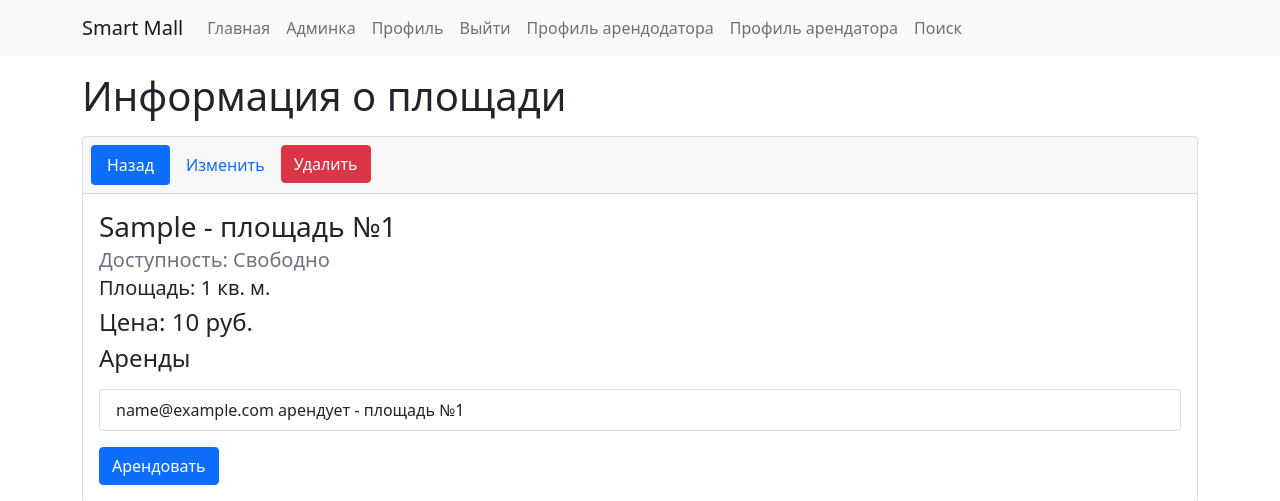
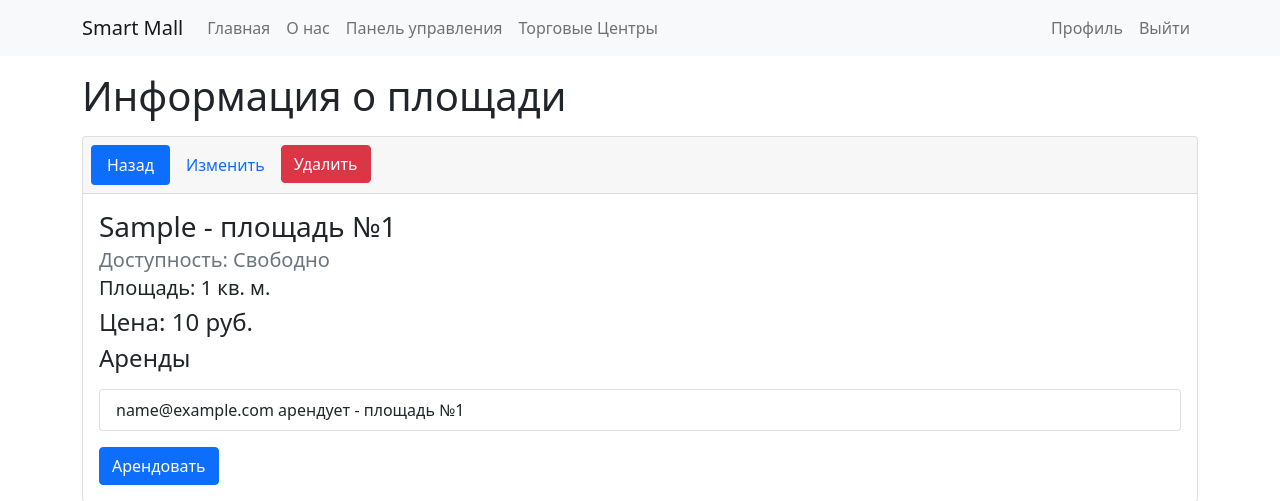
Before and after one commit to Zoncord/Smart-Mall, a Django app: page /dashboard/mall/1/area/1/ in a window 1280 px wide. Shown: the top 501 px of the page. Run offline with Django 3.2, Linux system fonts and the light colour scheme; a user stored in the database is signed in; tables that the repository leaves empty hold one stand-in row (values such as "Sample post"); some libraries are stand-ins or nearby versions.

Commit message:
fix: header, profile view, about, some bugs, add app names

```diff
--- a/SmartMall/urls.py
+++ b/SmartMall/urls.py
@@ -20,10 +20,10 @@ from django.conf.urls.static import static
 
 urlpatterns = [
     path('admin/', admin.site.urls),
-    path('dashboard/', include('malls.urls')),
+    path('dashboard/', include('malls.urls'), name='malls'),
     path('user/', include('users.urls')),
     path('user/', include('django.contrib.auth.urls')),
-    path('', include('home.urls')),
+    path('', include('home.urls'), name='home'),
 ]
 
 if settings.DEBUG:
--- a/home/urls.py
+++ b/home/urls.py
@@ -1,6 +1,7 @@
 from django.urls import path
 from home import views
 
+app_name = 'home'
 urlpatterns = [
     path('', views.HomePageView.as_view(), name='home'),
     path('about/', views.AboutView.as_view(), name='about')
--- a/malls/urls.py
+++ b/malls/urls.py
@@ -1,6 +1,7 @@
 from django.urls import path
 from malls import views
 
+app_name = 'malls'
 urlpatterns = [
     path('mall/<int:pk>/area/<int:area_pk>/rent/<int:rent_pk>/edit/', views.RentEditView.as_view(), name='rent_edit'),
     path('mall/<int:pk>/area/<int:area_pk>/rent/<int:rent_pk>/delete/', views.RentDeleteView.as_view(), name='rent_delete'),
@@ -15,5 +16,5 @@ urlpatterns = [
     path('mall/<int:pk>/', views.MallDetailView.as_view(), name='mall_detail'),
     path('search/', views.SearchView.as_view(), name='search'),
     path('mall/new/', views.MallCreateView.as_view(), name='mall_create'),
-    path('', views.DashboardView.as_view(), name='home')
+    path('', views.DashboardView.as_view(), name='dashboard')
 ]
--- a/malls/views.py
+++ b/malls/views.py
@@ -1,4 +1,6 @@
 from urllib import response
+
+from django.contrib.auth.decorators import login_required
 from django.shortcuts import render, get_object_or_404, redirect
 from django.contrib.auth import get_user_model
 from django.views import View
@@ -9,15 +11,17 @@ from malls.forms import MallForm, AreaForm, RentForm, Search, FiltersForm
 from django.db.models import Prefetch
 
 
+@method_decorator([login_required, lessor_required], 'get')
 class DashboardView(View):
     def get(self, request):
         template = 'malls/dashboard.html'
-        malls = Mall.objects.only('name')
+        malls = Mall.objects.only('name').filter(owner=request.user)
         context = {
             'malls': malls,
             'user': request.user
         }
         return render(request, template, context)
+
 
 def filter_querisets(search_request):
     queryset = Area.objects.all()
@@ -31,13 +35,15 @@ def filter_querisets(search_request):
         queryset = queryset.filter(price__lte=search_request['max_price'])
     return queryset
 
+
 class MallDetailView(View):
     def get(self, request, pk):
         template = 'malls/mall_detail.html'
         form = FiltersForm()
         search_request = request.GET.dict()
         if search_request:
-            mall = get_object_or_404(Mall.objects.prefetch_related('gallery').prefetch_related(Prefetch('areas', queryset=filter_querisets(search_request))), pk=pk)
+            mall = get_object_or_404(Mall.objects.prefetch_related('gallery').prefetch_related(
+                Prefetch('areas', queryset=filter_querisets(search_request))), pk=pk)
         else:
             mall = get_object_or_404(Mall.objects.prefetch_related('gallery', 'areas'), pk=pk)
         context = {
@@ -207,7 +213,7 @@ class RentCreateView(View):
         form = RentForm(request.POST, initial={'area': area_pk, 'tenant': request.user.pk})
         if form.is_valid():
             form.save()
-            return redirect('area_detail', pk, area_pk)
+            return redirect('malls:area_detail', pk, area_pk)
         else:
             return self.get(request, pk, area_pk)
 
@@ -218,18 +224,21 @@ class RentDeleteView(View):
         rent.delete()
         return redirect('area_detail', pk, area_pk)
 
+
 User = get_user_model()
+
 
 class SearchView(View):
     def get(self, request):
         template = 'malls/search.html'
         search_form = Search()
         search_request = request.GET.dict()
-        mall = None
         if search_request and search_request['search'] != '':
-            mall = Mall.objects.filter(name__icontains=search_request['search'])
+            malls = Mall.objects.filter(name__icontains=search_request['search'])
             if search_request['owner'] != '':
-                mall = mall.filter(owner__email=search_request['owner'])
-            mall = mall.prefetch_related(Prefetch('areas', queryset=filter_querisets(search_request)))
-        context = {'search_form': search_form, 'malls': mall}
+                mall = malls.filter(owner__email=search_request['owner'])
+            malls = mall.prefetch_related(Prefetch('areas', queryset=filter_querisets(search_request)))
+        else:
+            malls = Mall.objects.all()
+        context = {'search_form': search_form, 'malls': malls}
         return render(request, template, context)
--- a/templates/includes/header.html
+++ b/templates/includes/header.html
@@ -2,22 +2,30 @@
 
 <nav class='navbar navbar-expand-lg navbar-light bg-light'>
     <div class='container'>
-        <a class='navbar-brand' href='{% url 'home' %}'>Smart Mall</a>
+        <ul class='navbar-nav justify-content-start'>
+            <a class='navbar-brand' href='{% url 'home:home' %}'>Smart Mall</a>
             <button class='navbar-toggler' type='button' data-bs-toggle='collapse'
                     data-bs-target='#navbarNav'
                     aria-controls='navbarNav' aria-expanded='false' aria-label='Toggle
       navigation'>
                 <span class='navbar-toggler-icon'></span>
             </button>
-    <div class='collapse navbar-collapse' id='navbarNav'>
-      <ul class='navbar-nav'>
             <li class='nav-item'>
-          <a class='nav-link' href='{% url 'home' %}'>Главная</a>
+                <a class='nav-link' href='{% url 'home:home' %}'>Главная</a>
             </li>
             <li class='nav-item'>
-          <a class='nav-link' href='{% url 'admin:index' %}'>Админка</a>
+                <a class='nav-link' href='{% url 'home:about' %}'>О нас</a>
             </li>
-        <!-- Пока не написали страницу для незалогиненых пусть будет тут -->
+            <li class='nav-item'>
+                <a class='nav-link' href='{% url 'malls:dashboard' %}'>Панель управления</a>
+            </li>
+            <li class='nav-item'>
+                <a class='nav-link' href='{% url 'malls:search' %}'>Торговые Центры</a>
+            </li>
+
+
+        </ul>
+        <ul class="navbar-nav justify-content-end">
             {% if user.is_authenticated %}
                 <li class='nav-item'>
                     <a class='nav-link' href='{% url 'user:profile' %}'>Профиль</a>
@@ -33,22 +41,6 @@
                     <a class='nav-link' href='{% url 'user:signup' %}'>Регистрация</a>
                 </li>
             {% endif %}
-        <!-- тут заканчивается блок который надо будет поправить -->
-        {% if user.is_lessor %}
-        <li class='nav-item'>
-          <a class='nav-link' href='{% url 'user:lessor_profile' %}'>Профиль
-            арендодатора</a>
-        </li>
-        {% endif %}
-        {% if user.is_tenant %}
-        <li class='nav-item'>
-          <a class='nav-link' href='{% url 'user:tenant_profile' %}'>Профиль
-            арендатора</a>
-        </li>
-        {% endif %}
-        <li class='nav-item'>
-          <a class='nav-link' href='{% url 'search' %}'>Поиск</a>
-        </li>
         </ul>
     </div>
 </nav>
--- a/templates/includes/mall_card.html
+++ b/templates/includes/mall_card.html
@@ -8,7 +8,7 @@
             {% for areas in rent %}
             <h5 class="card-subtitle mb-2">{{ areas.grouper }}</h5>
             {% for area in areas.list %}
-            <a href="{% url 'area_detail' mall.pk area.pk %}"
+            <a href="{% url 'malls:area_detail' mall.pk area.pk %}"
                 class="list-group-item list-group-item-action">{{ area }}</a>
             {% endfor %}
             {% empty %}
@@ -16,7 +16,7 @@
             {% endfor %}
         </div>
 
-        <a href="{% url 'mall_detail' mall.id %}"
+        <a href="{% url 'malls:mall_detail' mall.id %}"
             class="btn btn-primary">Подробнее</a>
     </div>
 </div>
--- a/templates/malls/area_create.html
+++ b/templates/malls/area_create.html
@@ -4,7 +4,7 @@
 {% block content %}
   <h1 class="mb-5 mt-3">Создание площади</h1>
 
-  <a class="btn btn-primary mb-3" href="{% url 'mall_detail' pk %}" role="button">Назад</a>
+  <a class="btn btn-primary mb-3" href="{% url 'malls:mall_detail' pk %}" role="button">Назад</a>
 
   {% include 'includes/default_form.html' %}
 {% endblock %}
--- a/templates/malls/area_detail.html
+++ b/templates/malls/area_detail.html
@@ -7,11 +7,11 @@
     <div class="card-header">
       <ul class="nav nav-pills card-header-pills">
         <li class="nav-item">
-          <a class="nav-link active" href="{% url 'mall_detail' pk %}">Назад</a>
+          <a class="nav-link active" href="{% url 'malls:mall_detail' pk %}">Назад</a>
         </li>
         {% if user == area.mall.owner %}
           <li class="nav-item">
-            <a class="nav-link" href="{% url 'area_edit' pk area.pk %}" role="button">Изменить</a>
+            <a class="nav-link" href="{% url 'malls:area_edit' pk area.pk %}" role="button">Изменить</a>
           </li>
           <li class="nav-item">
             <button type="button" class="btn btn-danger" data-bs-toggle="modal" data-bs-target="#exampleModal">
@@ -32,7 +32,7 @@
       {% if area.rents.all %}
         <div class="list-group my-3">
           {% for rent in area.rents.all %}
-            <a href="{% url 'rent_detail' pk area.pk rent.pk %}" class="list-group-item list-group-item-action">{{ rent }}</a>
+            <a href="{% url 'malls:rent_detail' pk area.pk rent.pk %}" class="list-group-item list-group-item-action">{{ rent }}</a>
           {% endfor %}
         </div>
       {% else %}
@@ -40,7 +40,7 @@
       {% endif %}
 
       {% if user.is_tenant %}
-        <a class="btn btn-primary" href="{% url 'rent_create' pk area.pk %}" role="button">Арендовать</a>
+        <a class="btn btn-primary" href="{% url 'malls:rent_create' pk area.pk %}" role="button">Арендовать</a>
       {% endif %}
     </div>
   </div>
@@ -56,7 +56,7 @@
           Вы уверены, что хотите удалить {{ area }}?
         </div>
         <div class="modal-footer">
-          <form action="{% url 'area_delete' pk area.pk %}" method="post">
+          <form action="{% url 'malls:area_delete' pk area.pk %}" method="post">
             {% csrf_token %}
             <button type="button" class="btn btn-secondary" data-bs-dismiss="modal">Отмена</button>
             <input type="submit" class="btn btn-danger" value="Удалить">
--- a/templates/malls/area_edit.html
+++ b/templates/malls/area_edit.html
@@ -4,7 +4,7 @@
 {% block content %}
   <h1 class="mb-5 mt-3">Изменение информации о площади</h1>
 
-  <a class="btn btn-primary mb-3" href="{% url 'area_detail' pk area.pk %}" role="button">Назад</a>
+  <a class="btn btn-primary mb-3" href="{% url 'malls:area_detail' pk area.pk %}" role="button">Назад</a>
 
   {% include 'includes/default_form.html' %}
 {% endblock %}
--- a/templates/malls/mall_create.html
+++ b/templates/malls/mall_create.html
@@ -4,7 +4,7 @@
 {% block content %}
   <h1 class="mb-5 mt-3">Создание ТЦ</h1>
 
-  <a class="btn btn-primary mb-3" href="{% url 'home' %}" role="button">Назад</a>
+  <a class="btn btn-primary mb-3" href="{% url 'malls:dashboard' %}" role="button">Назад</a>
 
   {% include 'includes/default_form.html' %}
 {% endblock %}
--- a/templates/malls/mall_edit.html
+++ b/templates/malls/mall_edit.html
@@ -4,7 +4,7 @@
 {% block content %}
   <h1 class="mb-5 mt-3">Изменение информации о ТЦ</h1>
 
-  <a class="btn btn-primary mb-3" href="{% url 'mall_detail' mall.pk %}" role="button">Назад</a>
+  <a class="btn btn-primary mb-3" href="{% url 'malls:mall_detail' mall.pk %}" role="button">Назад</a>
 
   {% include 'includes/default_form.html' %}
 {% endblock %}
--- a/templates/malls/rent_create.html
+++ b/templates/malls/rent_create.html
@@ -4,7 +4,6 @@
 {% block content %}
   <h1 class="mb-5 mt-3">Создание аренды</h1>
 
-  <a class="btn btn-primary mb-3" href="{% url 'area_detail' pk area_pk %}" role="button">Назад</a>
-
+  <a class="btn btn-primary mb-3" href="{% url 'malls:area_detail' pk area_pk %}" role="button">Назад</a>
   {% include 'includes/default_form.html' %}
 {% endblock %}
--- a/templates/malls/rent_detail.html
+++ b/templates/malls/rent_detail.html
@@ -8,11 +8,11 @@
     <div class="card-header">
       <ul class="nav nav-pills card-header-pills">
         <li class="nav-item">
-          <a class="nav-link active" href="{% url 'area_detail' pk area_pk %}">Назад</a>
+          <a class="nav-link active" href="{% url 'malls:area_detail' pk area_pk %}">Назад</a>
         </li>
         {% if user == rent.area.mall.owner %}
           <li class="nav-item">
-            <a class="nav-link" href="{% url 'rent_edit' pk area_pk rent_pk %}" role="button">Изменить</a>
+            <a class="nav-link" href="{% url 'malls:rent_edit' pk area_pk rent_pk %}" role="button">Изменить</a>
           </li>
           <li class="nav-item">
             <button type="button" class="btn btn-danger" data-bs-toggle="modal" data-bs-target="#exampleModal">
--- a/templates/malls/rent_edit.html
+++ b/templates/malls/rent_edit.html
@@ -4,7 +4,7 @@
 {% block content %}
   <h1 class="mb-5 mt-3">Изменение информации об аренде</h1>
 
-  <a class="btn btn-primary mb-3" href="{% url 'rent_detail' pk area_pk rent_pk %}" role="button">Назад</a>
+  <a class="btn btn-primary mb-3" href="{% url 'malls:rent_detail' pk area_pk rent_pk %}" role="button">Назад</a>
 
   {% include 'includes/default_form.html' %}
 {% endblock %}
--- a/templates/malls/search.html
+++ b/templates/malls/search.html
@@ -3,7 +3,7 @@
 
 {% block title %}Изменение ТЦ{% endblock %}
 {% block content %}
-<form action="{% url 'search' %}" method="get" ALIGN='center'>
+<form action="{% url 'malls:search' %}" method="get" ALIGN='center'>
     {% for field in search_form %}
     <div class='mb-3'>
         <label for='{{ field.id_for_label }}' class='form-label'>
```
Also changed, not shown: templates/malls/dashboard.html (+10 -3 lines), templates/malls/mall_detail.html (+5 -5 lines), malls/services.py (added). Lines whose indentation alone changed are shown as unchanged.
